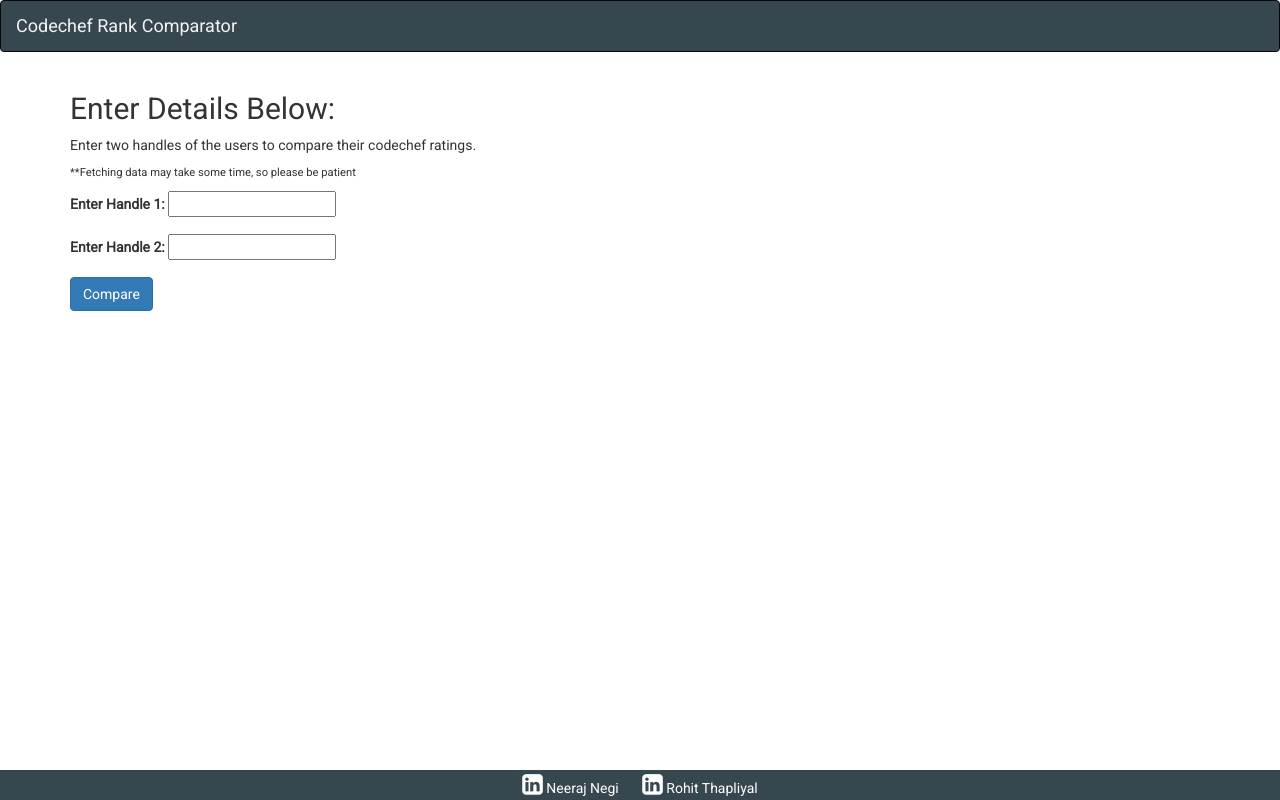
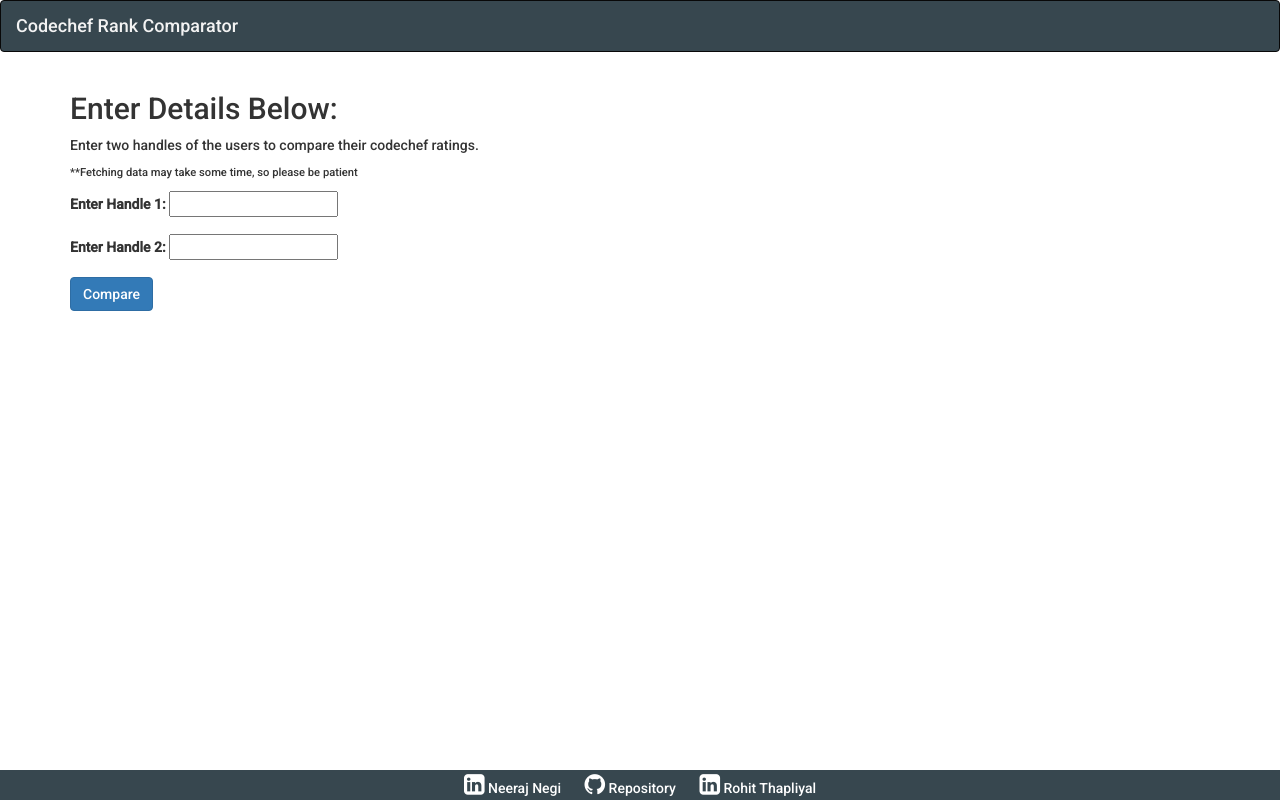
Before and after one commit to rohitthapliyal2000/codechef-rank-comparator, a Flask app: page / in a window 1280 px wide. Run offline with Flask 2, Linux system fonts and the light colour scheme; some libraries are stand-ins or nearby versions.

Commit message:
HTML file

```diff
--- a/src/templates/index.html
+++ b/src/templates/index.html
@@ -8,7 +8,7 @@
 	<meta name="author" content="Front End: Neeraj Negi">
 	<meta name="author" content="Backend: Rohit Thapliyal">
 	<meta name="viewport" content="width=device-width, initial-scale=1.0">
-	<link href="https://fonts.googleapis.com/css?family=Roboto" rel="stylesheet">
+	<link href="https://fonts.googleapis.com/css?family=Roboto:500" rel="stylesheet">
 	<link rel="stylesheet" href="https://maxcdn.bootstrapcdn.com/bootstrap/3.3.7/css/bootstrap.min.css">
 	<link rel="stylesheet" href="https://cdnjs.cloudflare.com/ajax/libs/font-awesome/4.7.0/css/font-awesome.min.css">
 	<script type = "text/javascript" src = "https://ajax.googleapis.com/ajax/libs/jquery/2.1.3/jquery.min.js"></script>
@@ -126,7 +126,7 @@
 	</div>
 	<div class="footer" data-role="footer" data-position="fixed">
 		<a href="https://www.linkedin.com/in/iamneerajnegi/" target="_blank"><i class="fa fa-linkedin-square" style="font-size:24px"></i> Neeraj Negi</a>
-		<!--<a style="padding-left:20px;" href="#"><i class="fa fa-git"></i></a>-->
+		<a style="padding-left:20px;" href="https://github.com/rohitthapliyal2000/codechef-rank-comparator"><i class="fa fa-github" style="font-size:24px"></i><span> Repository</span></a>
 		<a style="padding-left:20px;" href="https://www.linkedin.com/in/rohit-thapliyal-515b5913a" target="_blank"><i class="fa fa-linkedin-square" style="font-size:24px"></i> Rohit Thapliyal</a>
 	</div>
 </body>
```
